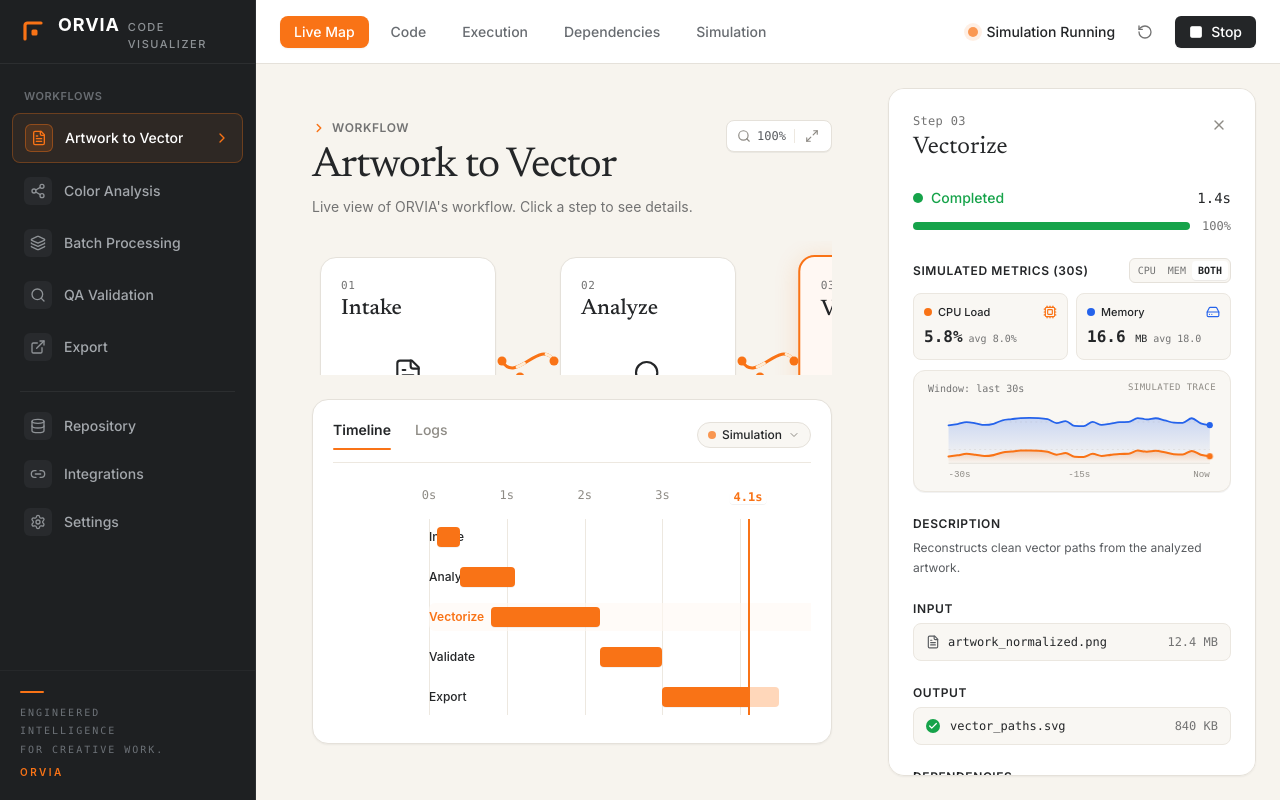
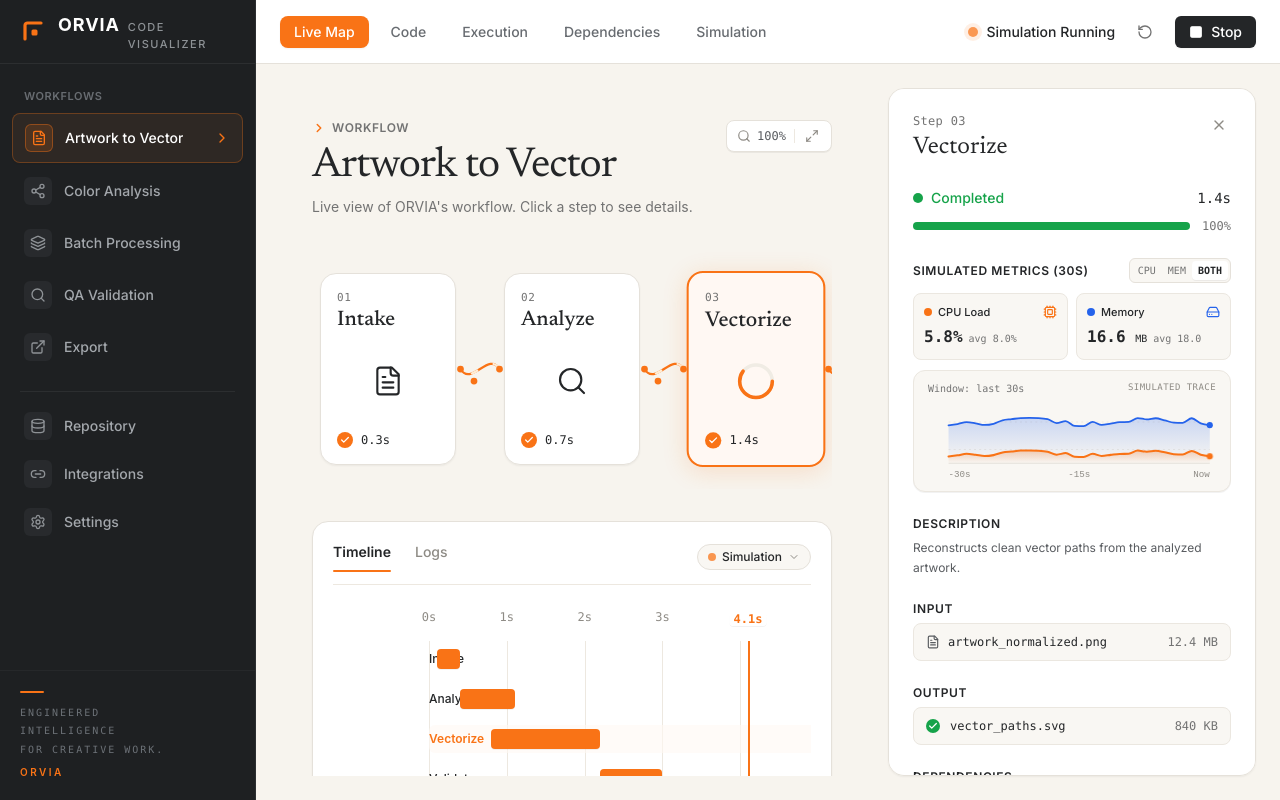
Before and after one commit to rehmantraders550-lab/DASHBOARD, a React (Vite) app: page / in a window 1280 px wide. Built offline with nearby package versions, Linux system fonts and the light colour scheme.

Commit message:
fix(layout): prevent ORVIA workflow nodes from vertically collapsing

```diff
--- a/src/components/WorkflowCanvas.tsx
+++ b/src/components/WorkflowCanvas.tsx
@@ -64,7 +64,7 @@ export const WorkflowCanvas: React.FC<WorkflowCanvasProps> = ({
 
   return (
     <div
-      className={`flex-1 flex flex-col justify-between p-4 sm:p-6 lg:p-8 overflow-y-auto space-y-6 ${
+      className={`flex-1 min-h-0 flex flex-col gap-8 p-4 sm:p-6 lg:p-8 overflow-y-auto ${
         isFullscreen ? 'fixed inset-0 z-50 bg-[#F7F4EE] overflow-auto' : ''
       }`}
     >
@@ -115,7 +115,7 @@ export const WorkflowCanvas: React.FC<WorkflowCanvasProps> = ({
       </div>
 
       {/* Main Workflow Pipeline Canvas */}
-      <div className="w-full overflow-x-auto py-4 px-2">
+      <div className="w-full shrink-0 overflow-x-auto overflow-y-hidden px-2 pt-6 pb-6 [scrollbar-gutter:stable]">
         <div
           className="flex items-center justify-start xl:justify-center min-w-max mx-auto transition-transform duration-200"
           style={{ transform: `scale(${zoomLevel / 100})`, transformOrigin: 'center center' }}
@@ -150,7 +150,7 @@ export const WorkflowCanvas: React.FC<WorkflowCanvasProps> = ({
       </div>
 
       {/* Bottom Timeline & Logs Card */}
-      <div className="bg-white rounded-2xl border border-[#E5E1DA] p-5 shadow-xs transition-all">
+      <div className="shrink-0 bg-white rounded-2xl border border-[#E5E1DA] p-5 shadow-xs transition-all">
         {/* Card Header with Tabs & Live pill */}
         <div className="flex items-center justify-between pb-3 border-b border-[#EDE8E0]">
           {/* Tabs */}
--- a/src/components/WorkflowCard.tsx
+++ b/src/components/WorkflowCard.tsx
@@ -78,7 +78,7 @@ export const WorkflowCard: React.FC<WorkflowCardProps> = ({
           onSelect();
         }
       }}
-      className={`relative select-none cursor-pointer w-36 sm:w-40 md:w-44 h-48 sm:h-52 rounded-2xl p-5 flex flex-col justify-between transition-all duration-200 focus:outline-hidden ${
+      className={`relative select-none cursor-pointer shrink-0 w-[128px] xl:w-[136px] h-[188px] sm:h-[192px] rounded-2xl p-4 flex flex-col justify-between transition-all duration-200 focus:outline-hidden ${
         isSelected
           ? 'bg-[#FFF8F3] border-2 border-[#F97316] shadow-[0_4px_24px_rgba(249,115,22,0.18)] scale-[1.02] z-10'
           : isResilience
@@ -93,7 +93,7 @@ export const WorkflowCard: React.FC<WorkflowCardProps> = ({
         <span className="text-[11px] font-mono font-medium text-[#737373] tracking-wider block">
           {stage.stepNumber}
         </span>
-        <h3 className="font-editorial text-xl sm:text-[22px] font-medium text-[#242628] leading-tight mt-0.5">
+        <h3 className="font-editorial text-xl sm:text-[21px] font-medium text-[#242628] leading-tight mt-0.5">
           {stage.name}
         </h3>
       </div>
--- a/src/components/WorkflowConnectors.tsx
+++ b/src/components/WorkflowConnectors.tsx
@@ -32,7 +32,7 @@ export const WorkflowConnector: React.FC<WorkflowConnectorProps> = ({
 
   if (state === 'completed') {
     return (
-      <div className="relative w-10 sm:w-14 md:w-16 h-48 sm:h-52 flex items-center justify-center shrink-0">
+      <div className="relative w-10 sm:w-11 xl:w-12 h-[188px] sm:h-[192px] flex items-center justify-center shrink-0">
         <svg
           className="w-full h-full overflow-visible"
           viewBox={`0 0 ${width} ${height}`}
@@ -74,7 +74,7 @@ export const WorkflowConnector: React.FC<WorkflowConnectorProps> = ({
 
   if (state === 'attention') {
     return (
-      <div className="relative w-10 sm:w-14 md:w-16 h-48 sm:h-52 flex items-center justify-center shrink-0">
+      <div className="relative w-10 sm:w-11 xl:w-12 h-[188px] sm:h-[192px] flex items-center justify-center shrink-0">
         <svg className="w-full h-full overflow-visible" viewBox={`0 0 ${width} ${height}`} fill="none">
           <path d={pathD} stroke="#B45309" strokeWidth="3" strokeDasharray="7 7" strokeLinecap="round" />
           <circle cx={startX} cy={centerY} r="4.5" fill="#B45309" />
@@ -87,7 +87,7 @@ export const WorkflowConnector: React.FC<WorkflowConnectorProps> = ({
   if (state === 'active-transitional') {
     // Vectorize to Validate: starts orange, mid dot, then turns muted gray
     return (
-      <div className="relative w-10 sm:w-14 md:w-16 h-48 sm:h-52 flex items-center justify-center shrink-0">
+      <div className="relative w-10 sm:w-11 xl:w-12 h-[188px] sm:h-[192px] flex items-center justify-center shrink-0">
         <svg
           className="w-full h-full overflow-visible"
           viewBox={`0 0 ${width} ${height}`}
@@ -125,7 +125,7 @@ export const WorkflowConnector: React.FC<WorkflowConnectorProps> = ({
 
   // Waiting / Inactive state: muted gray pipe
   return (
-    <div className="relative w-10 sm:w-14 md:w-16 h-48 sm:h-52 flex items-center justify-center shrink-0">
+    <div className="relative w-10 sm:w-11 xl:w-12 h-[188px] sm:h-[192px] flex items-center justify-center shrink-0">
       <svg
         className="w-full h-full overflow-visible"
         viewBox={`0 0 ${width} ${height}`}
```
